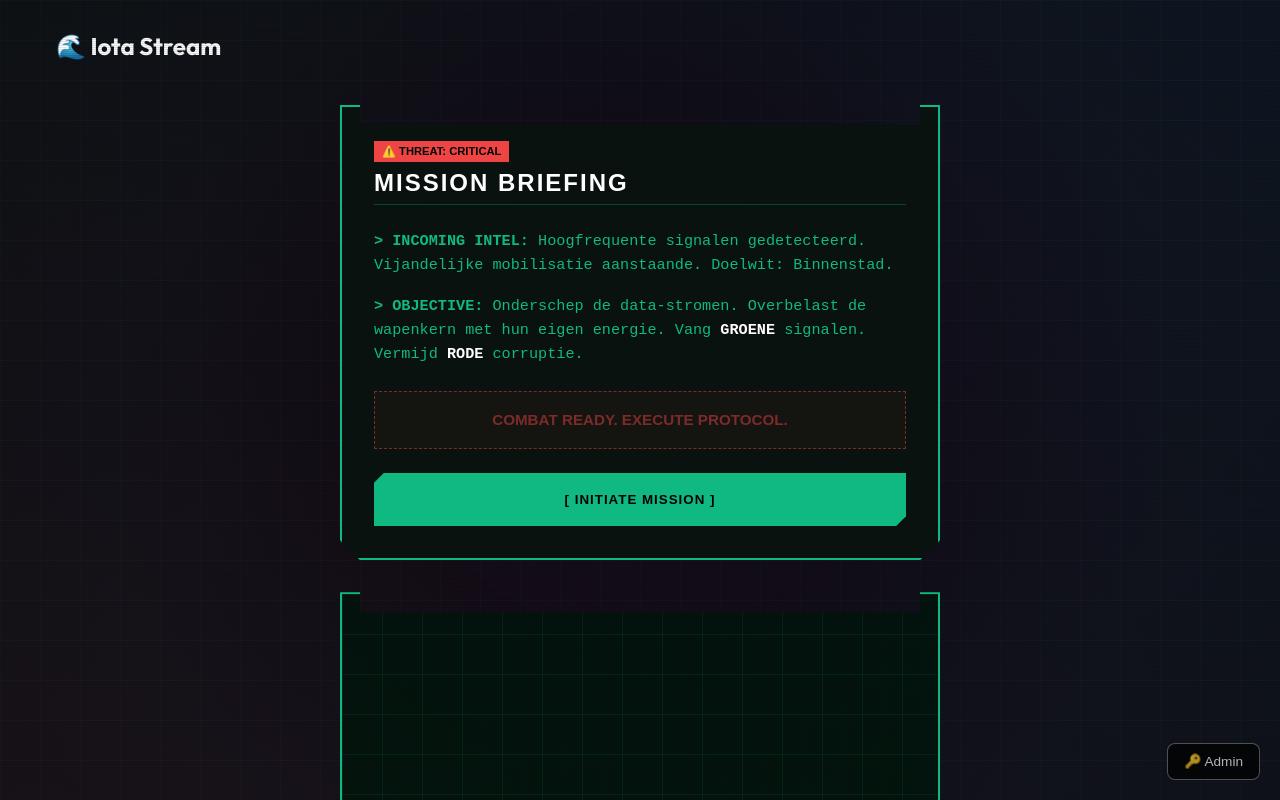
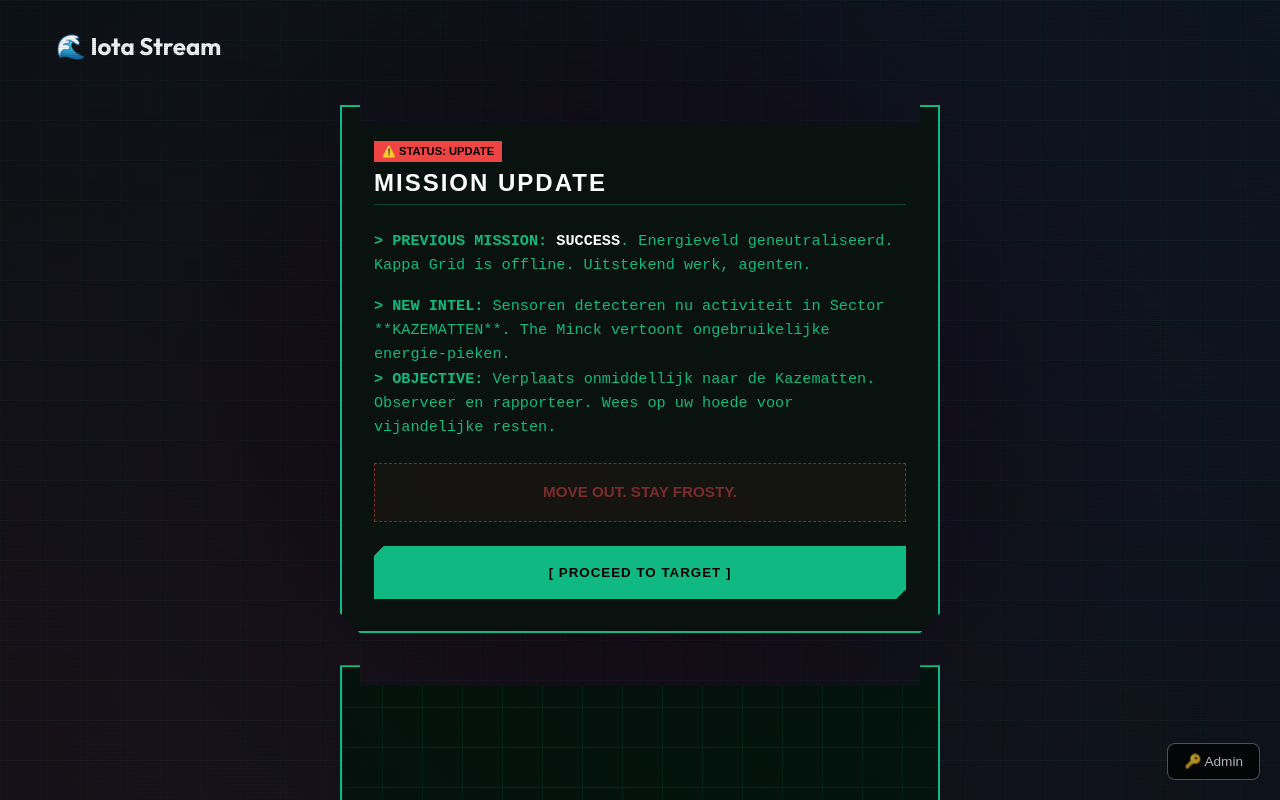
Before and after one commit to x4b5/game2026, a SvelteKit app: page /game/iota-stream-6 in a window 1280 px wide. Shown: the top 800 px of the page. Built offline with nearby package versions, Linux system fonts and the light colour scheme.

Commit message:
feat: update iota stream briefing to reflect mission success and new kazematten objective

```diff
--- a/src/routes/game/iota-stream-6/+page.svelte
+++ b/src/routes/game/iota-stream-6/+page.svelte
@@ -147,29 +147,32 @@
         {#if briefingVisible}
             <div class="intel-briefing" in:fade>
                 <div class="briefing-header">
-                    <span class="alert-tag">⚠️ THREAT: CRITICAL</span>
-                    <h1>MISSION BRIEFING</h1>
+                    <span class="alert-tag">⚠️ STATUS: UPDATE</span>
+                    <h1>MISSION UPDATE</h1>
                 </div>
 
                 <div class="briefing-content">
                     <p class="intel-text">
-                        <strong>> INCOMING INTEL:</strong> Hoogfrequente signalen
-                        gedetecteerd. Vijandelijke mobilisatie aanstaande. Doelwit:
-                        Binnenstad.
+                        <strong>> PREVIOUS MISSION:</strong>
+                        <span class="highlight">SUCCESS</span>. Energieveld
+                        geneutraliseerd. Kappa Grid is offline. Uitstekend werk,
+                        agenten.
                     </p>
                     <p>
-                        <strong>> OBJECTIVE:</strong> Onderschep de
-                        data-stromen. Overbelast de wapenkern met hun eigen
-                        energie. Vang <span class="highlight">GROENE</span>
-                        signalen. Vermijd <span class="highlight">RODE</span> corruptie.
+                        <strong>> NEW INTEL:</strong> Sensoren detecteren nu activiteit
+                        in Sector **KAZEMATTEN**. The Minck vertoont ongebruikelijke
+                        energie-pieken.
                     </p>
-                    <div class="warning-box">
-                        COMBAT READY. EXECUTE PROTOCOL.
-                    </div>
+                    <p>
+                        <strong>> OBJECTIVE:</strong> Verplaats onmiddellijk naar
+                        de Kazematten. Observeer en rapporteer. Wees op uw hoede
+                        voor vijandelijke resten.
+                    </p>
+                    <div class="warning-box">MOVE OUT. STAY FROSTY.</div>
                 </div>
 
                 <button class="accept-btn" onclick={acceptBriefing}>
-                    [ INITIATE MISSION ]
+                    [ PROCEED TO TARGET ]
                 </button>
             </div>
         {:else}
```
